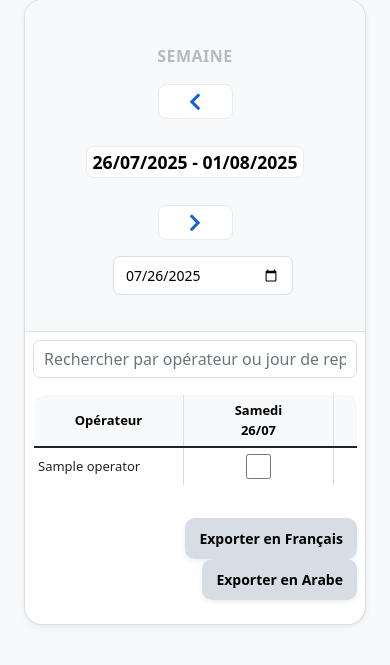
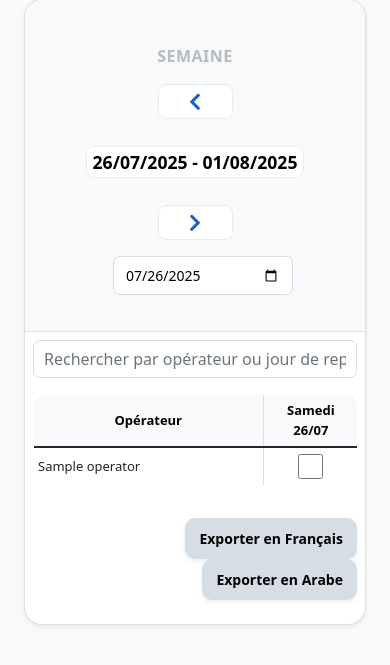
Before and after one commit to YassineAlaouiM/MPS, a Flask app: page /rest_days in a window 390 px wide. Shown: the part 105-770 px from the top of the page. Run offline with Flask 3, Linux system fonts and the light colour scheme; a user stored in the database is signed in; tables that the repository leaves empty or names only in its code hold one stand-in row (values such as "Sample post"); parts of the project's set-up code (start-up, migrations or seed data) failed here and were passed over.

Commit message:
Update rest_days.css

```diff
--- a/static/css/rest_days.css
+++ b/static/css/rest_days.css
@@ -263,9 +263,43 @@ table input[type="checkbox"]:checked {
   min-width: 900px;
 }
 
+/* Give more space to operator name column */
+#restDaysTable th:first-child,
+#restDaysTable td:first-child {
+  width: 200px;
+  min-width: 150px;
+  max-width: 250px;
+}
+
+/* Make day columns narrower */
+#restDaysTable th:not(:first-child),
+#restDaysTable td:not(:first-child) {
+  width: 80px;
+  min-width: 60px;
+  max-width: 100px;
+}
+
+/* On mobile, adjust widths */
+@media (max-width: 576px) {
+  #restDaysTable th:first-child,
+  #restDaysTable td:first-child {
+    width: 120px;
+    min-width: 100px;
+    max-width: 150px;
+  }
+
+  #restDaysTable th:not(:first-child),
+  #restDaysTable td:not(:first-child) {
+    width: 50px;
+    min-width: 40px;
+    max-width: 70px;
+  }
+}
+
 @media (max-width: 992px) {
     .table th, .table td {
-      white-space: nowrap;
+      white-space: normal;
+      word-break: break-word;
       text-overflow: ellipsis;
       overflow: hidden;
       max-width: 80px;
```
